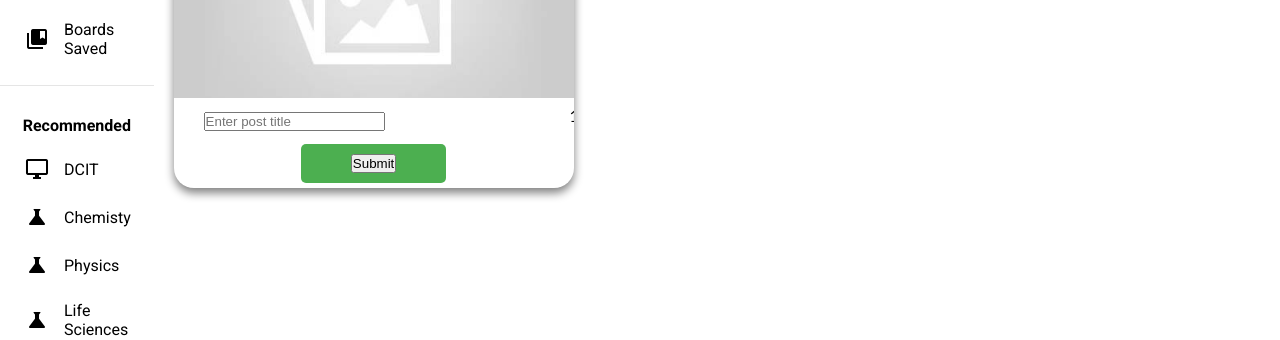
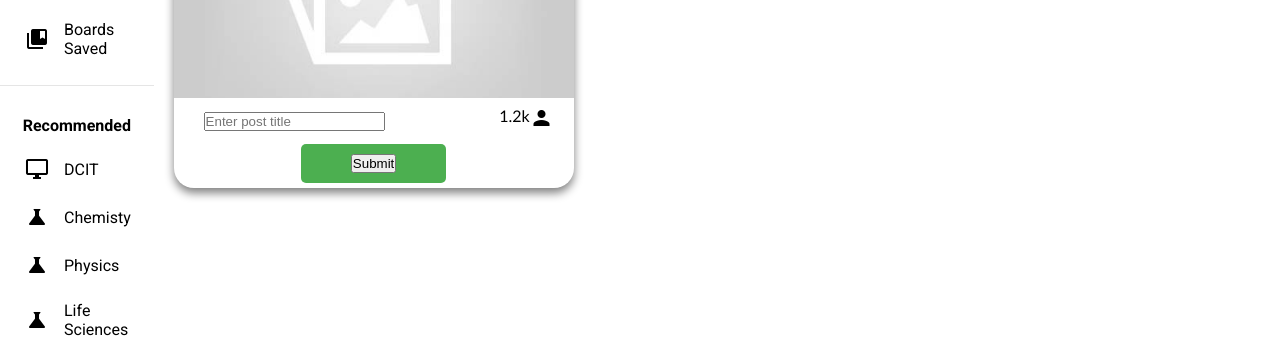
Before and after one commit to VantageGroup/UWI-Notice-Board, a Flask app: page /create-board in a window 1280 px wide. Shown: the part 211-551 px from the top of the page. Run offline with Flask 3, Linux system fonts and the light colour scheme; some libraries are stand-ins or nearby versions.

Commit message:
Update board.css

```diff
--- a/App/static/css/board.css
+++ b/App/static/css/board.css
@@ -60,10 +60,9 @@
 
 .board-left-card {
   display: flex;
-  width: 20%;
-  margin-left: 50%;
-  justify-content: right;
   padding-top: 5px;
+  position: absolute;
+  right: 20px;
 }
 
 a {
```
